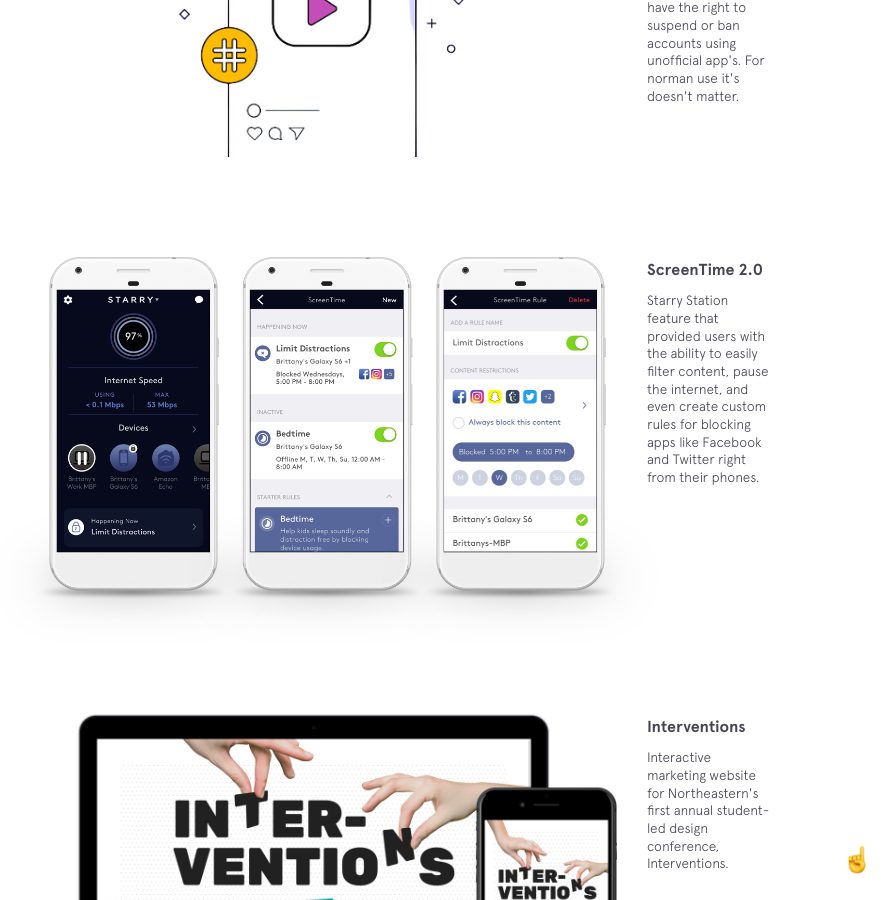
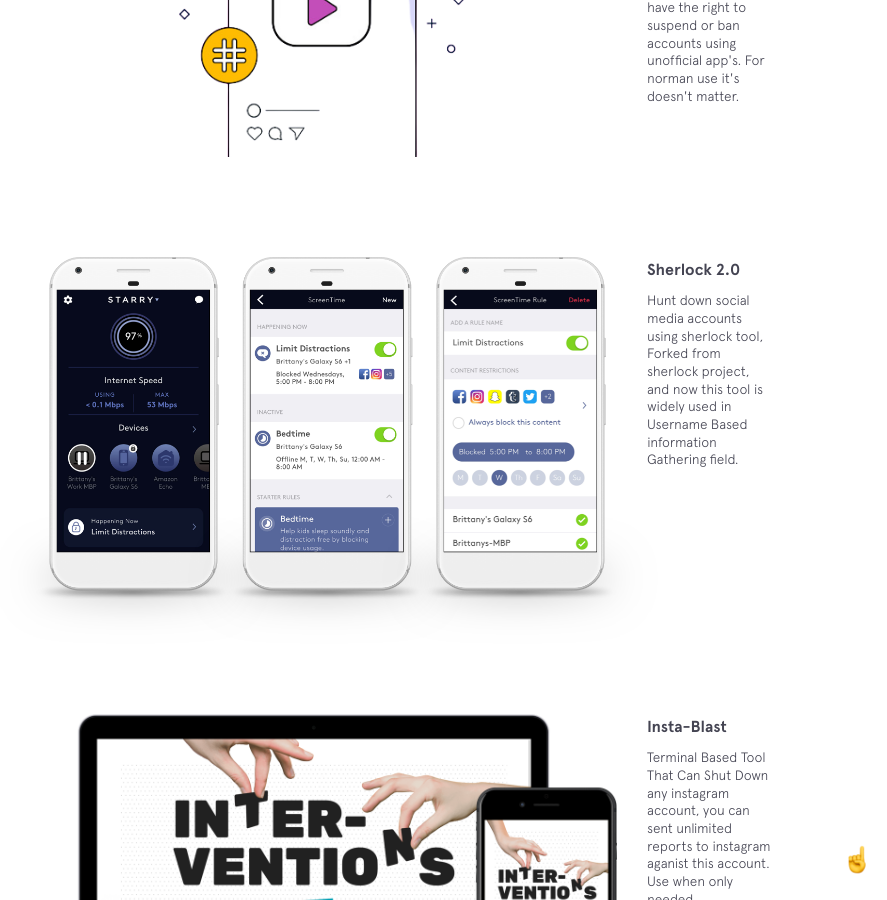
Before and after one commit to thatbynln/thatbynln.github.io, a Jekyll site: the page built from index.html, in a window 1280 px wide and 900 px high, scrolled down 2296 px. Shown: the whole window, without its empty margins (393-1280 px from the left). Built offline with Jekyll 4.4.1, drawn with Linux system fonts in a browser that asks for light colours; nearby versions of some CDN libraries.

Commit message:
Update featured-projects.html

```diff
--- a/_includes/featured-projects.html
+++ b/_includes/featured-projects.html
@@ -32,10 +32,10 @@
       </figure>
       <figcaption class="project__caption">
         <div class="project__name">
-          <a href="https://play.google.com/store/apps/details?id=com.starry.management" target="_blank">ScreenTime 2.0</a>
+          <a href="https://play.google.com/store/apps/details?id=com.starry.management" target="_blank">Sherlock 2.0</a>
         </div>
-        <p>Starry Station feature that provided users with the ability to easily filter content, pause the internet, and even
-          create custom rules for blocking apps like Facebook and Twitter right from their phones.</p>
+        <p>Hunt down social media accounts using sherlock tool, Forked from sherlock project, and now this tool is widely used in Username
+        Based information Gathering field.</p>
       </figcaption>
     </div>
 
@@ -47,9 +47,10 @@
       </figure>
       <figcaption class="project__caption">
         <div class="project__name">
-          <a href="https://interventions.design/" target="_blank">Interventions</a>
+          <a href="https://github.com/thatbynln/instablast" target="_blank">Insta-Blast</a>
         </div>
-        <p>Interactive marketing website for Northeastern's first annual student-led design conference, Interventions.</p>
+        <p>Terminal Based Tool That Can Shut Down any instagram account, you can sent unlimited reports to instagram aganist this account.
+        Use when only needed.</p>
       </figcaption>
     </div>
   </div>
```
